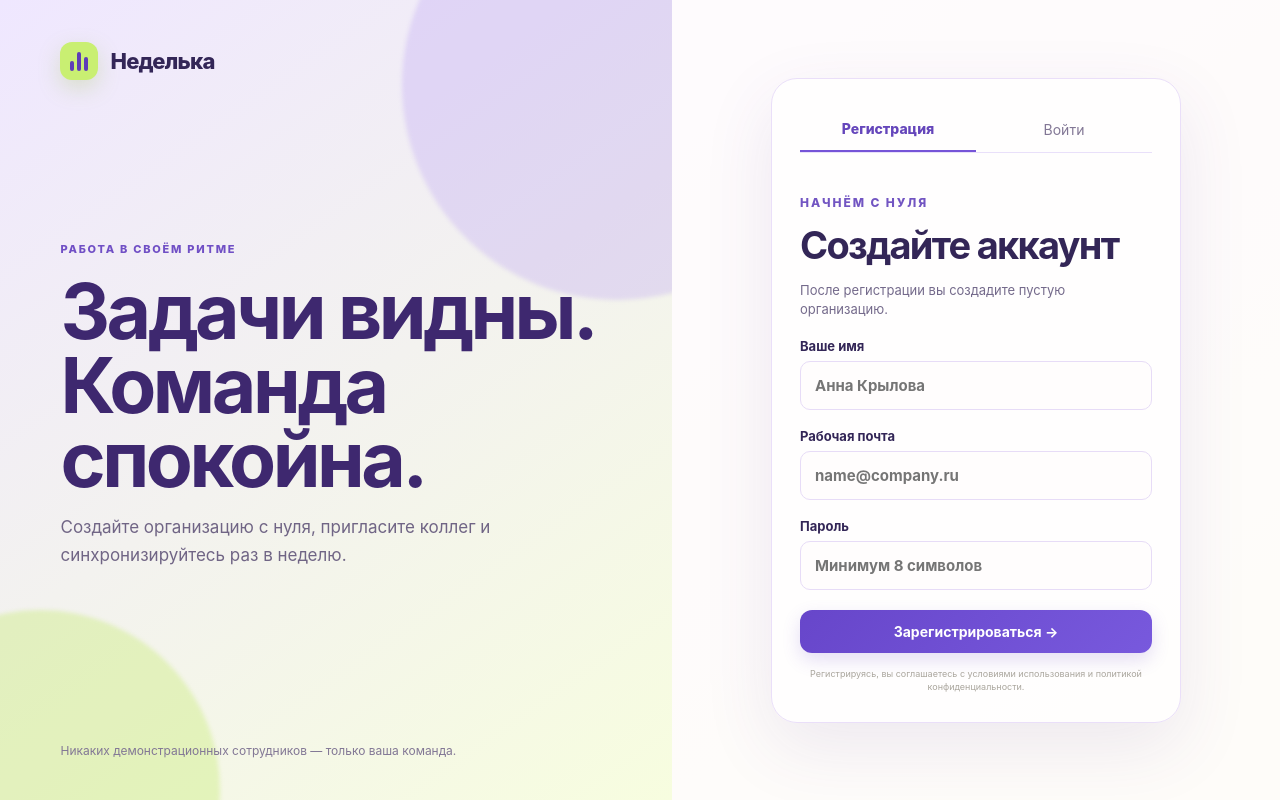
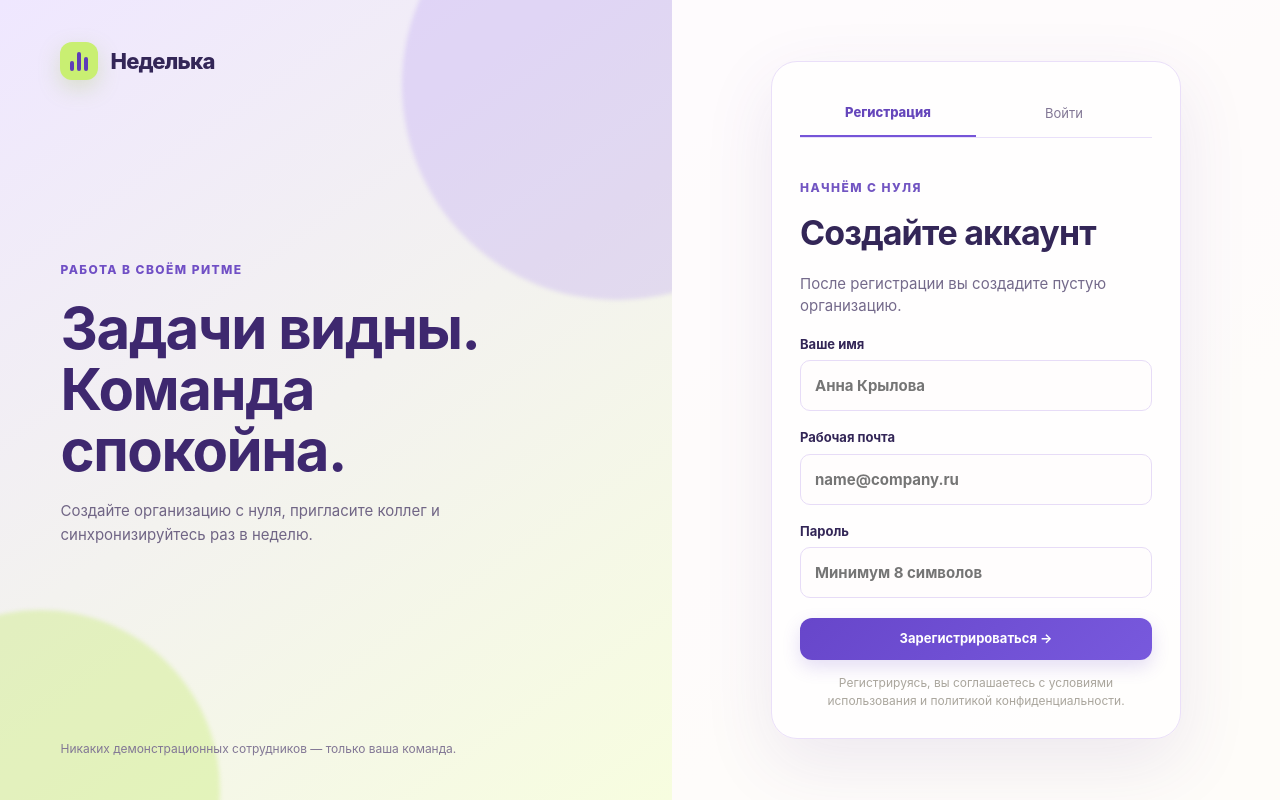
Before and after one commit to vilemys/nedelya-app, a Next.js app: page /auth in a window 1280 px wide. Built offline with nearby package versions, Linux system fonts and the light colour scheme.

Commit message:
Unify application typography

```diff
--- a/src/app/navigation.css
+++ b/src/app/navigation.css
@@ -167,3 +167,32 @@ body{background:linear-gradient(150deg,#fffaff 0%,#f8f4ff 48%,#f7fce9 100%);colo
 
 /* Упрощённый список должностей без дерева подчинённости */
 .structure-editor article{grid-template-columns:minmax(210px,.8fr) minmax(280px,1.5fr) auto}
+
+/* Единая типографика в ритме Speech2Text */
+:root{--text-xs:12px;--text-sm:13px;--text-md:15px;--text-lg:18px;--title-sm:24px;--title-lg:42px}
+body,button,input,select,textarea{font-family:Inter,-apple-system,BlinkMacSystemFont,"Segoe UI",Arial,sans-serif;letter-spacing:normal}
+body{font-size:var(--text-md);line-height:1.47}
+h1,h2,.content h1,.auth-story h1,.auth-form h2,.onboarding-card h1{letter-spacing:-.025em}
+.content h1{font-size:clamp(36px,4vw,var(--title-lg));line-height:1.15}
+.content h2,.list-heading h2,.structure-editor>div h2,.positions-card h2,.notification-contact-card h2,.database-card h2{font-size:var(--title-sm);line-height:1.25}
+.lead,.sub{font-size:var(--text-md);line-height:1.5}
+.eyebrow,.kicker{font-size:var(--text-xs);line-height:1.3;letter-spacing:.12em}
+.primary,.template-button,.topbar nav button,.pending-list button,.responsibility-list button,.database-add-row,.database-file-link,.member-details button,.position-buttons button{font-size:var(--text-sm);line-height:1.2}
+.content label,.auth-form label,.onboarding-card label,.invite-form label,.responsibility-form label,.kpi-form label,.structure-editor label,.member-details label,.member-position{font-size:var(--text-sm);line-height:1.35}
+.content input,.content select,.content textarea,.auth-form input,.onboarding-card input{font-size:var(--text-md);line-height:1.4}
+.task>strong,.member-list strong,.team-stats strong,.responsibility-list strong,.pending-list strong,.personal-notifications article b{font-size:var(--text-md);line-height:1.4}
+.task>span,.task-meta time,.member-list small,.team-stats small,.responsibility-list p,.pending-list small,.birthday-notifications article,.birthday-notifications>p,.personal-notifications small,.personal-notifications article span,.database-card th,.database-card td,.database-card header small,.profile-dialog>small{font-size:var(--text-xs);line-height:1.45}
+.stat-summary small,.kpi-title small,.kpi-values span,.kpi-footer label,.form-error,.form-success,.positions-card p,.structure-editor>div p,.notification-contact-card p{font-size:var(--text-xs);line-height:1.45}
+.stat-summary strong{font-family:inherit;font-size:32px;line-height:1.1}
+.kpi-title strong{font-size:var(--text-lg)}.kpi-values b{font-size:28px}
+.topbar .brand{font-size:20px}.topbar .org-name small{font-size:var(--text-xs)}.topbar .org-name strong{font-size:var(--text-sm)}
+.topbar .profile strong,.profile-main strong{font-size:var(--text-sm)!important}.topbar .profile small,.profile-main small{font-size:var(--text-xs)!important}.topbar .profile>button:last-child{font-size:var(--text-xs)}
+.profile-dialog h2{font-size:28px}.color-picker>span,.avatar-message,.avatar-upload,.avatar-remove{font-size:var(--text-sm)}
+.auth-story h1{font-size:clamp(42px,5vw,58px);line-height:1.05}.auth-story p{font-size:var(--text-md)}.auth-story small,.legal{font-size:var(--text-xs)}
+.auth-form h2{font-size:34px}.auth-tabs button{font-size:var(--text-sm)}
+
+@media(max-width:760px){
+  .content h1{font-size:34px;line-height:1.15}.content h2,.list-heading h2,.structure-editor>div h2,.positions-card h2,.notification-contact-card h2,.database-card h2{font-size:21px}
+  .lead{font-size:14px}.topbar nav button{font-size:12px}.topbar .brand{font-size:18px}
+  .profile-dialog h2{font-size:26px}.auth-form h2{font-size:30px}
+}
```
